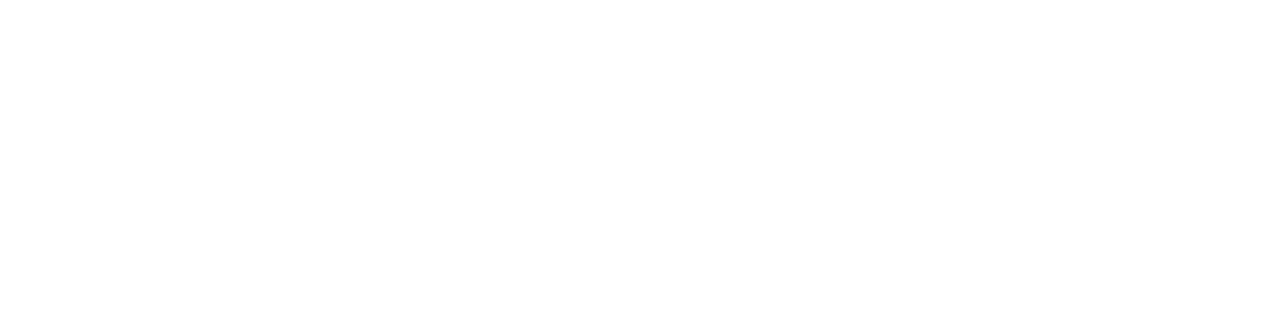
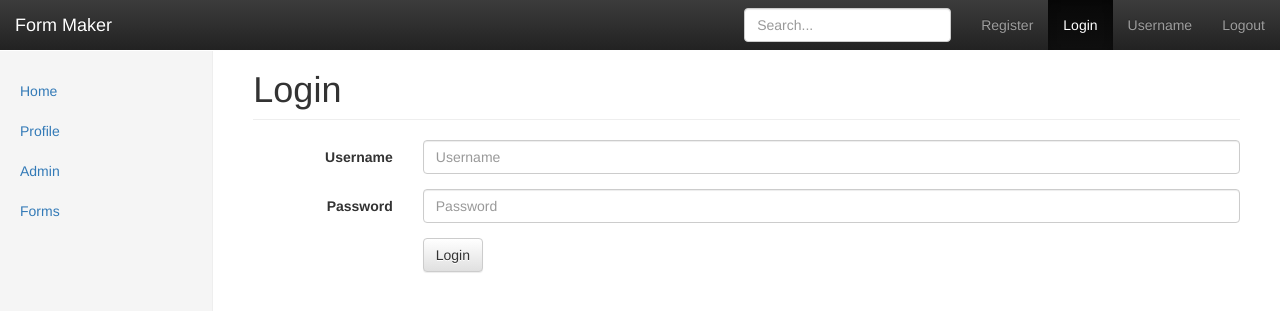
Before and after one commit to erikammcvey/WebDevSpring2016, a website: page public/assignment/login.html in a window 1280 px wide. Drawn offline with nearby package versions, Linux system fonts and the light colour scheme.

Commit message:
added login page

```diff
--- a/public/assignment/login.html
+++ b/public/assignment/login.html
@@ -16,4 +16,65 @@
     <!--mobile friendly-->
     <meta name="viewport" content="width=device-width, initial-scale=1">
 </head>
+<body>
+
+<nav class="navbar navbar-inverse navbar-fixed-top">
+    <div class="container-fluid">
+        <div class="navbar-header">
+            <button type="button" class="navbar-toggle collapsed" data-toggle="collapse" data-target="#navbar" aria-expanded="false" aria-controls="navbar">
+                <span class="icon-bar"></span>
+                <span class="icon-bar"></span>
+                <span class="icon-bar"></span>
+            </button>
+            <a class="navbar-brand" href="#">Form Maker</a>
+        </div>
+        <div id="navbar" class="navbar-collapse collapse">
+            <ul class="nav navbar-nav navbar-right">
+                <li><a href="#">Register</a></li>
+                <li class="active"><a href="#">Login</a></li>
+                <li><a href="#">Username</a></li>
+                <li><a href="#">Logout</a></li>
+            </ul>
+            <form class="navbar-form navbar-right">
+                <input type="text" class="form-control" placeholder="Search...">
+            </form>
+        </div>
+    </div>
+</nav>
+
+<div class="container-fluid">
+    <div class="row">
+        <div class="col-sm-3 col-md-2 sidebar">
+            <ul class="nav nav-sidebar">
+                <li><a href="#">Home</a></li>
+                <li><a href="#">Profile</a></li>
+                <li><a href="#">Admin</a></li>
+                <li><a href="#">Forms</a></li>
+            </ul>
+        </div>
+        <div class="col-sm-9 col-sm-offset-3 col-md-10 col-md-offset-2 main">
+            <h1 class="page-header">Login</h1>
+            <form class="form-horizontal">
+                <div class="form-group">
+                    <label for="Username3" class="col-sm-2 control-label">Username</label>
+                    <div class="col-sm-10">
+                        <input type="text" class="form-control" id="Username3" placeholder="Username">
+                    </div>
+                </div>
+                <div class="form-group">
+                    <label for="inputPassword4" class="col-sm-2 control-label">Password</label>
+                    <div class="col-sm-10">
+                        <input type="password" class="form-control" id="inputPassword4" placeholder="Password">
+                    </div>
+                </div>
+                <div class="form-group">
+                    <div class="col-sm-offset-2 col-sm-10">
+                        <a href="profile.html" class="btn btn-default">Login</a>
+                    </div>
+                </div>
+            </form>
+        </div>
+    </div>
+</div>
+</body>
 </html>
```
